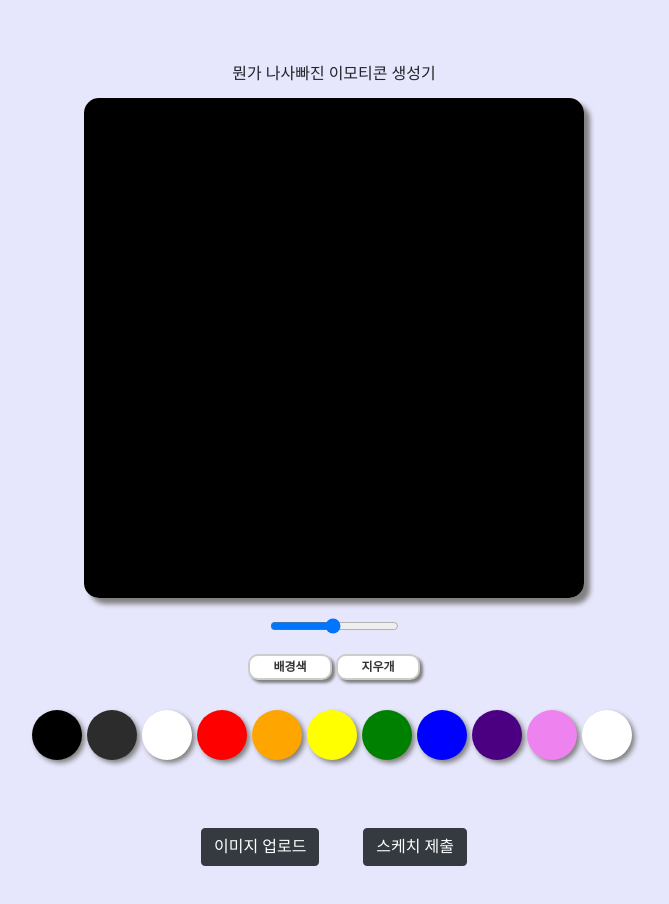
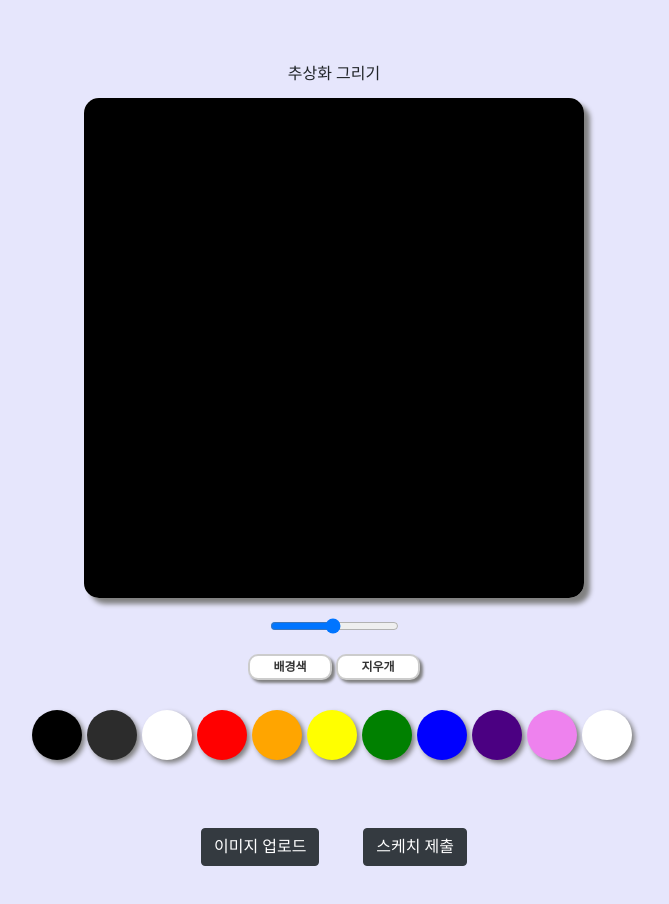
Before and after one commit to Ilevk/MyLittleMLOps_Project, a plain HTML site: page index.html in a window 1280 px wide. Shown: the whole page, without its empty margins (306-975 px from the left). Drawn offline with nearby package versions, Linux system fonts and the light colour scheme.

Commit message:
change name main.html to index.html

```diff
--- a/main.html
+++ b/index.html
@@ -1,7 +1,7 @@
 <html>
 
 <head>
-	<title>뭔가 나사빠진 이모티콘 생성기</title>
+	<title>원래는 이모티콘 생성기를 만드려고 했었다</title>
 	<!-- CSS only -->
 	<link rel="stylesheet" href="https://stackpath.bootstrapcdn.com/bootstrap/4.5.2/css/bootstrap.min.css"
 		integrity="sha384-JcKb8q3iqJ61gNV9KGb8thSsNjpSL0n8PARn9HuZOnIxN0hoP+VmmDGMN5t9UJ0Z" crossorigin="anonymous" />
@@ -10,7 +10,7 @@
 
 <body style="text-align: center;">
 	<br>
-	<h2>뭔가 나사빠진 이모티콘 생성기</h2>
+	<h2>추상화 그리기</h2>
 	<br>
 	<!-- <h5 id="subjectPreview" style="display:none">입력된 이미지</h5>
 	<img id="imagePreview" style="height: 300px; border-radius: 20px;margin:20px;" /> <br> -->
```
